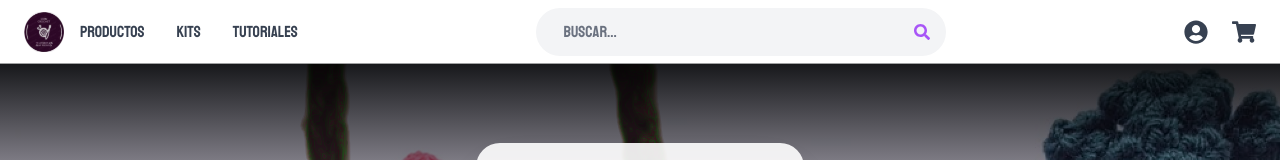
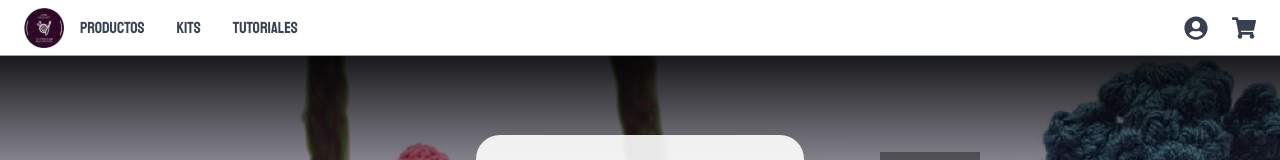
Before and after one commit to erickperejil/DianCrochet-1, a Next.js app: page /auth/sign-in in a window 1280 px wide. Shown: the top 160 px of the page. Built offline with nearby package versions, Linux system fonts and the light colour scheme; grey boxes are pictures that could not be loaded.

Commit message:
cambios minimos

```diff
--- a/src/app/auth/components/posts/EmailCodeForm.tsx
+++ b/src/app/auth/components/posts/EmailCodeForm.tsx
@@ -22,7 +22,7 @@ export default function EmailAuthForm({ title }: AuthFormProps) {
     try {
       const response = await resetPassword(email);
       if(response.codigo==1){
-        setModalTitle("Registro Exitoso");
+        setModalTitle("Verificación Exitosa");
         setModalMessage(`El código ha sido enviado a ${email}`);
         setModalType(1);
         SetLauncher(true)
--- a/src/app/auth/sign-in/page.tsx
+++ b/src/app/auth/sign-in/page.tsx
@@ -2,11 +2,12 @@ import "../../globals.css";
 import LoginForm from "../components/posts/LoginForm";
 import LoginBG from "../components/backgrounds/LoginBackGround";
 import Header from "app/landing/components/Header";
+import Navbar from "components/navbar";
 
 export default function Login() {
   return (
     <main className="flex h-screen w-full flex-col bg-slate-50 overflow-hidden">
-      <Header />
+      <Navbar />
       <section className="imagen relative flex h-[92%] w-full items-center justify-center">
         <LoginForm />
         <LoginBG />
--- a/src/components/navbar.tsx
+++ b/src/components/navbar.tsx
@@ -1,9 +1,82 @@
+"use client";
+import { FaUserCircle, FaShoppingCart, FaSearch } from 'react-icons/fa';
+import Image from 'next/image';
+import { useState, useRef, useEffect } from 'react';
+import { useRouter } from 'next/navigation'
 
-function Navbar(){
-    return(
-        <nav>
-        <h1>Esto es una navbar</h1>
-        </nav>
-    )
+export default function Navbar() {
+  const [isProfileOpen, setProfileOpen] = useState(false);
+  const profileRef = useRef<HTMLDivElement>(null);  // Definir tipo para la referencia
+  const router = useRouter()
+
+  const toggleProfileMenu = () => {
+    setProfileOpen(!isProfileOpen);
+  };
+
+  // useEffect para manejar el clic fuera del menú
+  useEffect(() => {
+    const handleClickOutside = (event: MouseEvent) => {  // Especificar el tipo del evento
+      if (profileRef.current && !profileRef.current.contains(event.target as Node)) {
+        setProfileOpen(false);  // Cierra el menú si se hace clic fuera de él
+      }
+    };
+
+    // Agregar event listener cuando el menú está abierto
+    if (isProfileOpen) {
+      document.addEventListener('mousedown', handleClickOutside);
+    } else {
+      document.removeEventListener('mousedown', handleClickOutside);
+    }
+
+    // Limpiar event listener cuando se desmonte el componente
+    return () => {
+      document.removeEventListener('mousedown', handleClickOutside);
+    };
+  }, [isProfileOpen]);
+
+  return (
+    <header className="bg-white shadow-md font-koulen">
+      <div className="container mx-auto flex items-center justify-between py-2 px-6">
+        {/* Logo */}
+        <div className="flex items-center space-x-4">
+          <Image src="/img/logo.svg" alt="Logo" width={40} height={40} />
+          <nav className="hidden md:flex space-x-8">
+            <a href="#" className="text-gray-700 hover:text-purple-500">PRODUCTOS</a>
+            <a href="#" className="text-gray-700 hover:text-purple-500">KITS</a>
+            <a href="#" className="text-gray-700 hover:text-purple-500">TUTORIALES</a>
+          </nav>
+        </div>
+
+        {/* Search bar */}
+        <div className="hidden md:flex items-center rounded-full px-4 py-1 w-1/3 bg-white focus:outline-none focus-visible:outline-none focus:ring-0 focus:border-none">
+          <button title='buscar'>
+            <FaSearch className="text-white bg-white" />
+          </button>
+        </div>
+
+        {/* Iconoss */}
+        <div className="flex items-center space-x-6 relative">
+          {/* Perfil */}
+          <div className="relative flex items-center" ref={profileRef}>
+            <button onClick={toggleProfileMenu} className="focus:outline-none" title='iconos'>
+              <FaUserCircle className="text-gray-700 text-2xl" />
+            </button>
+
+            {/* Acorderon Perfil */}
+            {isProfileOpen && (
+              <div className="absolute right-0 mt-2 w-48 bg-white shadow-lg rounded-md overflow-hidden z-20">
+                <a href="#" className="block px-4 py-2 text-gray-700 hover:bg-gray-100">Mi Perfil</a>
+                <a onClick={() => router.push('/auth/sign-in')} href="#" className="block px-4 py-2 text-gray-700 hover:bg-gray-100">Cerrar Sesion</a>
+              </div>
+            )}
+          </div>
+
+          {/* Carrito */}
+          <button title='carrito'>
+            <FaShoppingCart className="text-gray-700 text-2xl" />
+          </button>
+        </div>
+      </div>
+    </header>
+  );
 }
-export default Navbar
```
